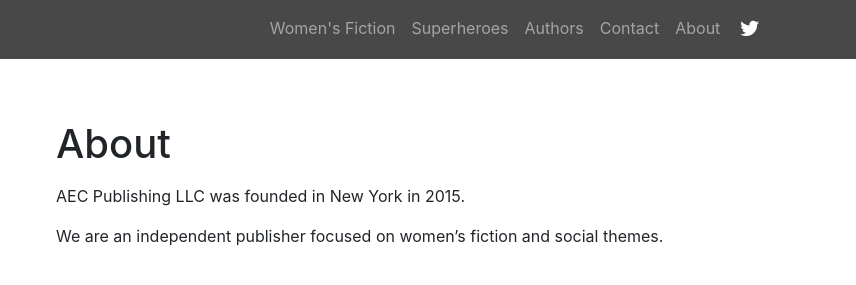
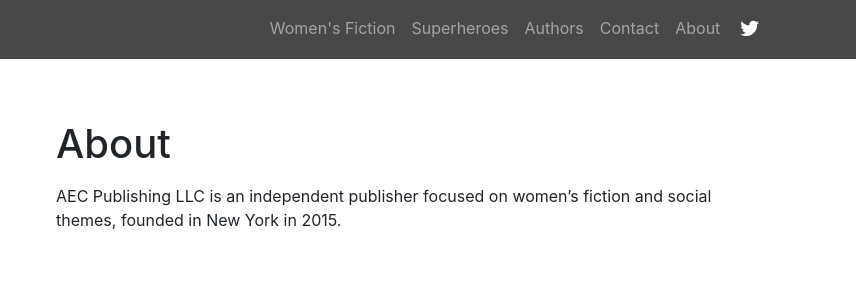
Before and after one commit to aecpublishing/aecpublishing.github.io, a plain HTML site: page about.html in a window 1280 px wide. Shown: the top 285 px of the page, 424-1280 px from the left. Drawn offline with Linux system fonts and the light colour scheme.

Commit message:
update about

```diff
--- a/about.html
+++ b/about.html
@@ -113,8 +113,7 @@
           <div class="col-lg-* col-md-12 mx-auto">
             <div class="site-heading">
             <p><h1>About </h1></p>
-            <p>AEC Publishing LLC was founded in New York in 2015.
-            <p>We are an independent publisher focused on women’s fiction and social themes.</p>
+            <p>AEC Publishing LLC is an independent publisher focused on women’s fiction and social themes, founded in New York in 2015.</p>
 <br>
             <p><h3>Why Women’s Fiction?</h3></p>
 
```
